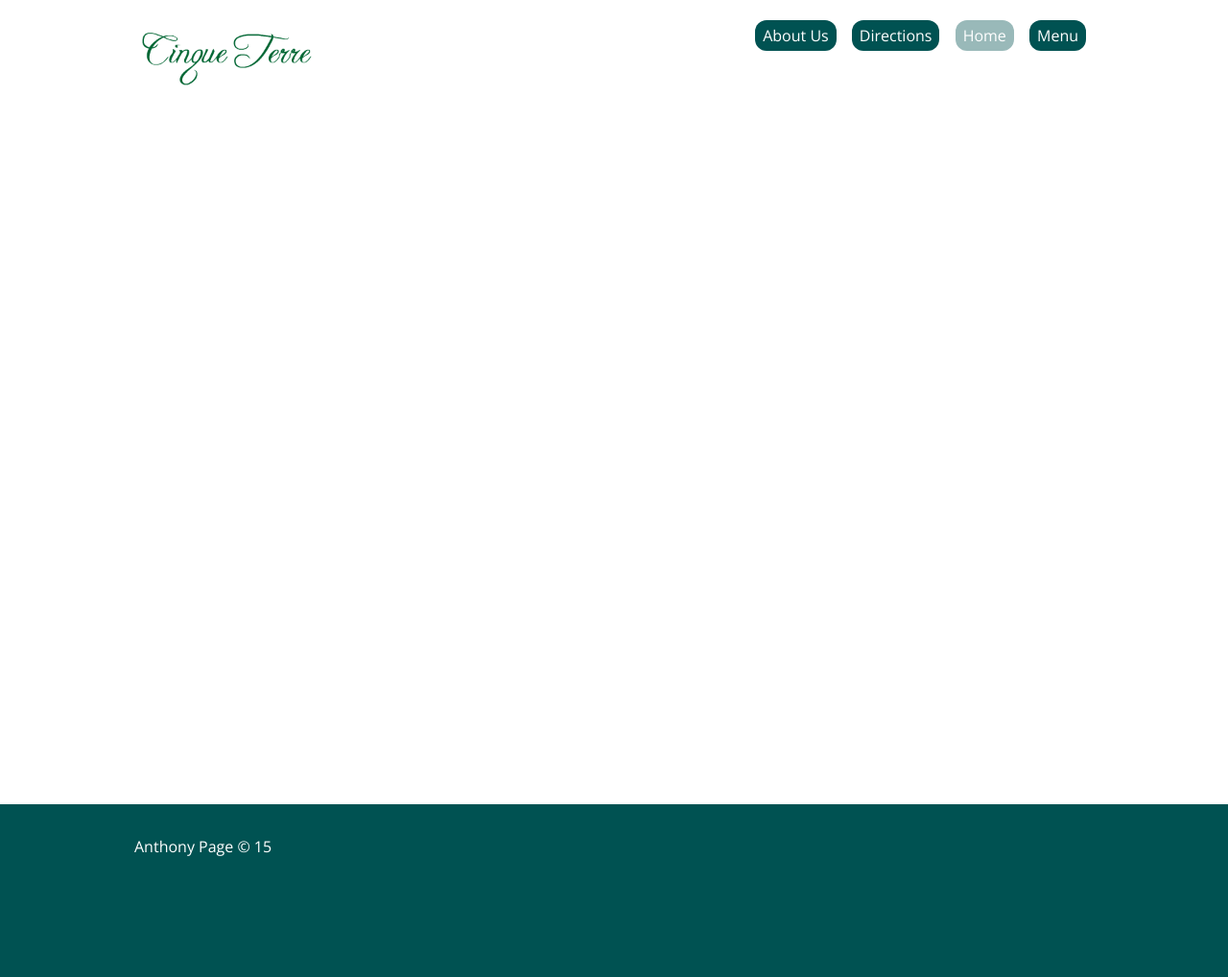
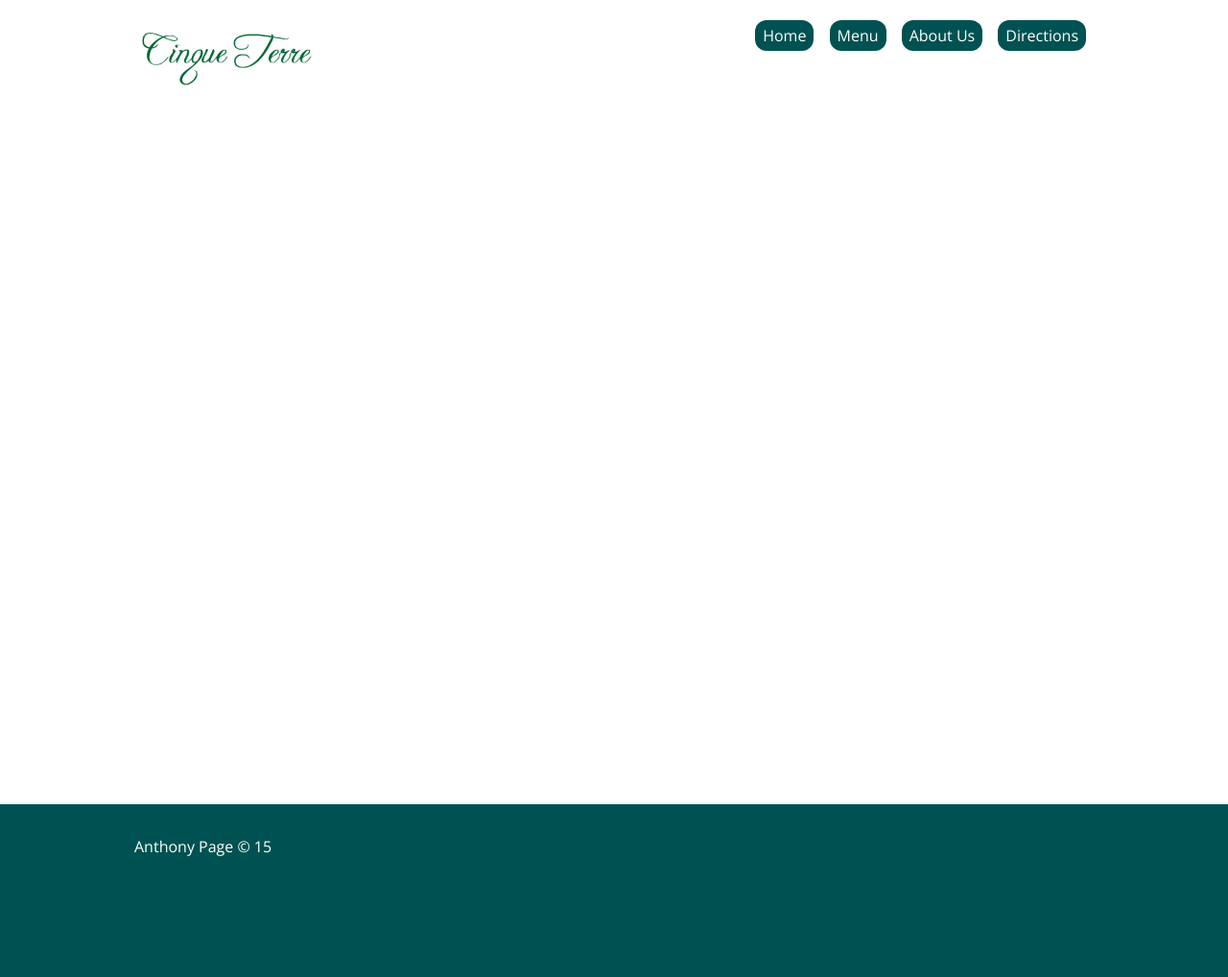
Before and after one commit to cinqueterreli/cinqueterre.github.io, a Jekyll site: the page built from index.html, in a window 1280 px wide. Shown: the whole page at 96% size. Built offline with Jekyll 4.4.1, drawn with Linux system fonts in a browser that asks for light colours.

Commit message:
navigation ordering problems fixed?

```diff
--- a/_includes/header.html
+++ b/_includes/header.html
@@ -3,11 +3,10 @@
         <a class="site-title" href="{{site.url}}"><img class="site-logo" src="images/templogo.png" alt="Cinque Terre"></a>
         <nav class="navbar">
             <ul class="header-nav">
-                {% for nav in site.pages %}
-                    {% if nav.title %}
-                        <li><a class="nav-link{% if nav.title == page.title %} active{% endif %}" href="{{ nav.url }}">{{ nav.title }}</a></li>
-                    {% endif %}
-                {% endfor %}
+                <li><a class="nav-link" href="{{ site.url }}/home">Home</a></li>
+                <li><a class="nav-link" href="{{ site.url }}/menu">Menu</a></li>
+                <li><a class="nav-link" href="{{ site.url }}/about-us">About Us</a></li>
+                <li><a class="nav-link" href="{{ site.url }}/directions">Directions</a></li>
             </ul>
         </nav>
     </div> <!-- / container -->
```
